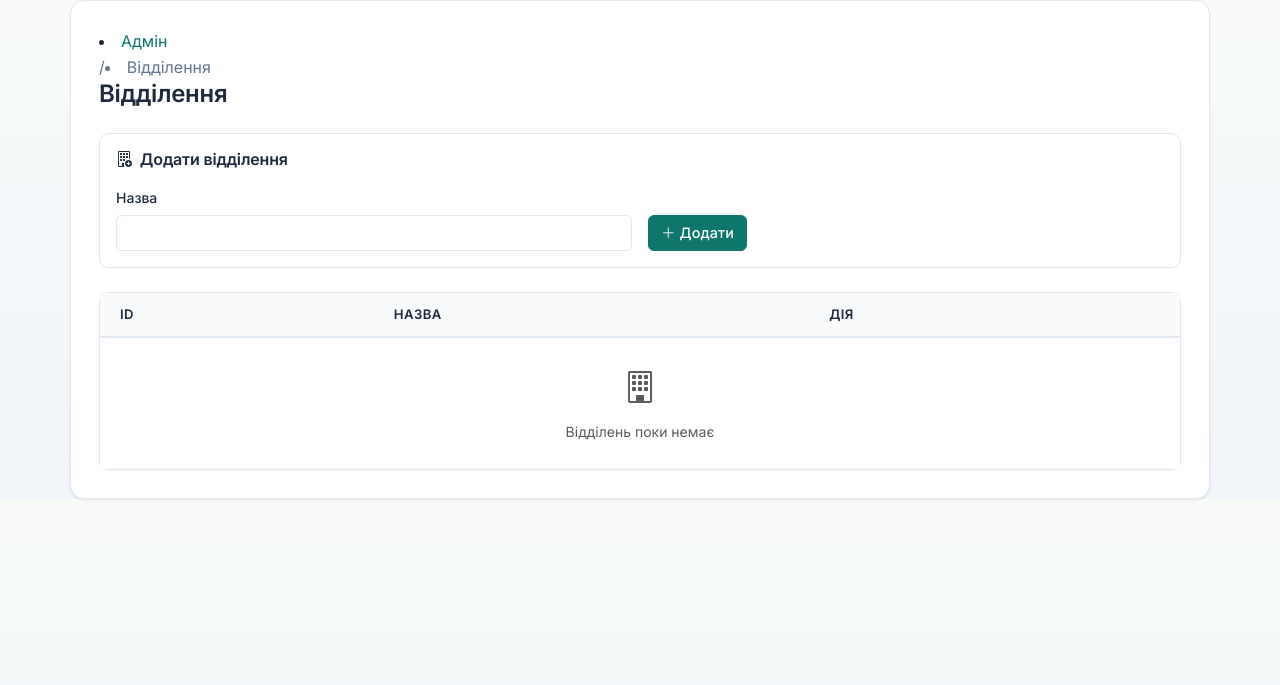
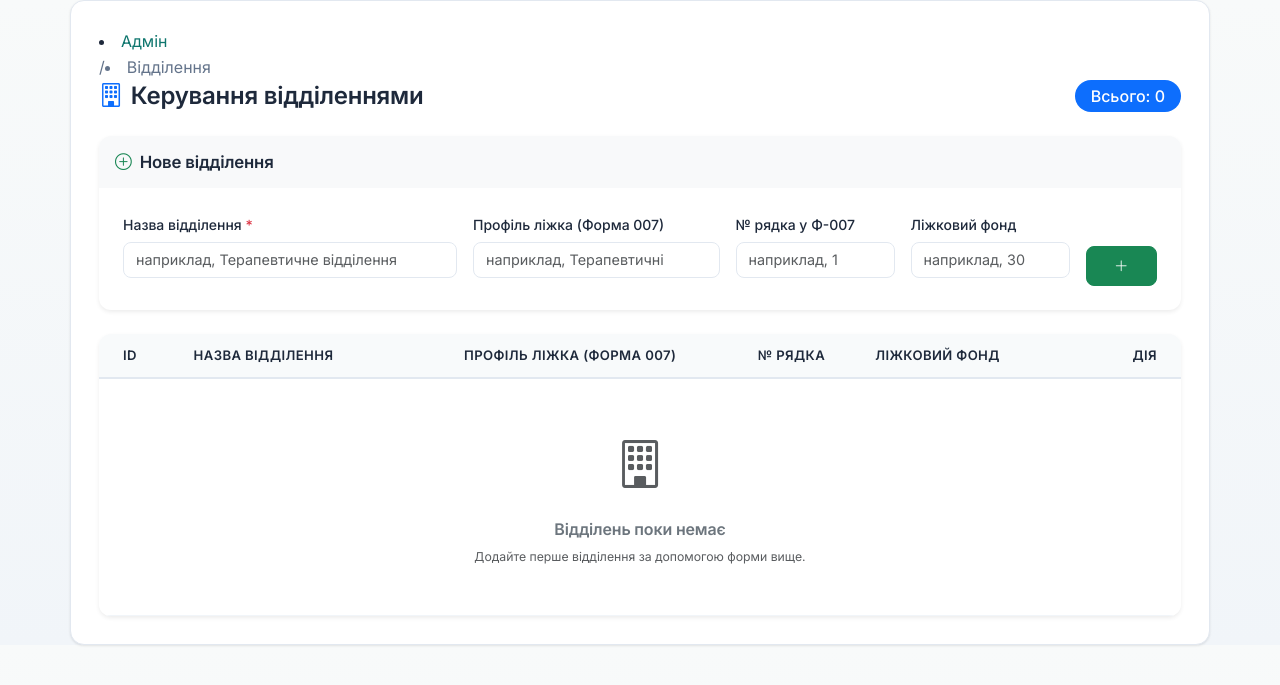
Before and after one commit to Mendela-A/Med-Data, a Flask app: template templates/admin_departments.html in a window 1280 px wide. Shown: the top 685 px of the page. Run offline with Flask 3, Linux system fonts and the light colour scheme; the template is opened without the code that fills it, so the values that code supplies are empty.

Commit message:
Add dynamic Bed Profile and Row Number to Departments management

```diff
--- a/models.py
+++ b/models.py
@@ -140,6 +140,7 @@ class Department(db.Model):
     __tablename__ = 'departments'
     id = db.Column(db.Integer, primary_key=True)
     name = db.Column(db.String(200), nullable=False, unique=True, index=True)
+    bed_profile_name = db.Column(db.String(200), nullable=True)  # Назва профілю ліжка (для Форми 007)
     bed_capacity = db.Column(db.Integer, nullable=True)  # ліжковий фонд (для Форми 016)
     row_no = db.Column(db.Integer, nullable=True)        # № рядка у Формі 007 (МОЗ нумерація)
     created_at = db.Column(db.DateTime, default=lambda: datetime.now(timezone.utc))
--- a/templates/admin_departments.html
+++ b/templates/admin_departments.html
@@ -5,50 +5,105 @@
   <li class="breadcrumb-item active" aria-current="page">Відділення</li>
 {% endblock %}
 {% block content %}
-  <h1 class="h4 mb-4">Відділення</h1>
+  <div class="d-flex justify-content-between align-items-center mb-4">
+    <h1 class="h4 mb-0"><i class="bi bi-building me-2 text-primary"></i>Керування відділеннями</h1>
+    <span class="badge bg-primary px-3 py-2 fs-6 rounded-pill">Всього: {{ departments|length }}</span>
+  </div>
 
-  <div class="card mb-4">
-    <div class="card-body">
-      <h2 class="h6 mb-3"><i class="bi bi-building-add me-2"></i>Додати відділення</h2>
-      <form method="post" action="{{ url_for('admin.admin_create_department') }}" class="row gx-3 gy-2 align-items-end">
-        <div class="col-sm-6">
-          <label class="form-label">Назва</label>
-          <input class="form-control" name="name" required>
+  <!-- Додати відділення Card -->
+  <div class="card border-0 shadow-sm mb-4" style="border-radius: 12px; overflow: hidden;">
+    <div class="card-header bg-light border-0 py-3">
+      <h5 class="card-title mb-0" style="font-weight: 600; font-size: 1.05rem;">
+        <i class="bi bi-plus-circle me-2 text-success"></i>Нове відділення
+      </h5>
+    </div>
+    <div class="card-body p-4">
+      <form method="post" action="{{ url_for('admin.admin_create_department') }}" class="row g-3 needs-validation" novalidate>
+        <div class="col-md-4">
+          <label class="form-label fw-medium">Назва відділення <span class="text-danger">*</span></label>
+          <input class="form-control" name="name" required placeholder="наприклад, Терапевтичне відділення" style="border-radius: 8px;">
         </div>
-        <div class="col-auto">
-          <button class="btn btn-primary" type="submit"><i class="bi bi-plus-lg me-1"></i>Додати</button>
+        <div class="col-md-3">
+          <label class="form-label fw-medium">Профіль ліжка (Форма 007)</label>
+          <input class="form-control" name="bed_profile_name" placeholder="наприклад, Терапевтичні" style="border-radius: 8px;">
+        </div>
+        <div class="col-md-2">
+          <label class="form-label fw-medium">№ рядка у Ф-007</label>
+          <input class="form-control" name="row_no" type="number" min="1" placeholder="наприклад, 1" style="border-radius: 8px;">
+        </div>
+        <div class="col-md-2">
+          <label class="form-label fw-medium">Ліжковий фонд</label>
+          <input class="form-control" name="bed_capacity" type="number" min="0" placeholder="наприклад, 30" style="border-radius: 8px;">
+        </div>
+        <div class="col-md-1 d-flex align-items-end">
+          <button class="btn btn-success w-100 py-2" type="submit" style="border-radius: 8px; font-weight: 500;">
+            <i class="bi bi-plus-lg"></i>
+          </button>
         </div>
       </form>
     </div>
   </div>
 
-  <div class="card">
+  <!-- Список відділень Card -->
+  <div class="card border-0 shadow-sm" style="border-radius: 12px; overflow: hidden;">
     <div class="card-body p-0">
       <div class="table-responsive">
-        <table class="table table-hover mb-0">
-          <thead>
+        <table class="table table-hover align-middle mb-0">
+          <thead class="table-light">
             <tr>
-              <th>ID</th>
-              <th>Назва</th>
-              <th>Дія</th>
+              <th class="ps-4" style="width: 8%;">ID</th>
+              <th style="width: 25%;">Назва відділення</th>
+              <th style="width: 25%;">Профіль ліжка (Форма 007)</th>
+              <th class="text-center" style="width: 12%;">№ рядка</th>
+              <th class="text-center" style="width: 15%;">Ліжковий фонд</th>
+              <th class="pe-4 text-end" style="width: 15%;">Дія</th>
             </tr>
           </thead>
           <tbody>
             {% for d in departments %}
               <tr>
-                <td>{{ d.id }}</td>
-                <td><span class="fw-medium">{{ d.name }}</span></td>
+                <td class="ps-4 text-muted">{{ d.id }}</td>
+                <td><span class="fw-semibold text-dark">{{ d.name }}</span></td>
                 <td>
-                  <form method="post" action="{{ url_for('admin.admin_delete_department', dept_id=d.id) }}" style="display:inline;" class="delete-form" data-confirm="Видалити відділення «{{ d.name }}»?">
-                    <button class="btn btn-sm btn-outline-danger" type="submit"><i class="bi bi-trash me-1"></i>Видалити</button>
-                  </form>
+                  {% if d.bed_profile_name %}
+                    <span class="text-secondary fw-medium">{{ d.bed_profile_name }}</span>
+                  {% else %}
+                    <span class="text-muted italic-text" style="font-style: italic;">За замовчуванням (назва)</span>
+                  {% endif %}
+                </td>
+                <td class="text-center">
+                  {% if d.row_no is not none %}
+                    <span class="badge bg-secondary px-2.5 py-1.5 fs-7 rounded">{{ d.row_no }}</span>
+                  {% else %}
+                    <span class="text-muted">—</span>
+                  {% endif %}
+                </td>
+                <td class="text-center fw-medium">
+                  {% if d.bed_capacity is not none %}
+                    {{ d.bed_capacity }}
+                  {% else %}
+                    <span class="text-muted">—</span>
+                  {% endif %}
+                </td>
+                <td class="pe-4 text-end">
+                  <div class="d-inline-flex gap-1">
+                    <a href="{{ url_for('admin.admin_edit_department', dept_id=d.id) }}" class="btn btn-sm btn-outline-primary" style="border-radius: 6px;">
+                      <i class="bi bi-pencil me-1"></i>Редагувати
+                    </a>
+                    <form method="post" action="{{ url_for('admin.admin_delete_department', dept_id=d.id) }}" class="delete-form mb-0" data-confirm="Видалити відділення «{{ d.name }}»?">
+                      <button class="btn btn-sm btn-outline-danger" type="submit" style="border-radius: 6px;">
+                        <i class="bi bi-trash me-1"></i>Видалити
+                      </button>
+                    </form>
+                  </div>
                 </td>
               </tr>
             {% else %}
               <tr>
-                <td colspan="3" class="text-center py-4">
-                  <i class="bi bi-building text-muted" style="font-size: 2rem;"></i>
-                  <p class="text-muted mt-2 mb-0">Відділень поки немає</p>
+                <td colspan="6" class="text-center py-5">
+                  <i class="bi bi-building text-muted mb-3" style="font-size: 3rem; display: block;"></i>
+                  <h6 class="text-secondary">Відділень поки немає</h6>
+                  <p class="text-muted mb-0 small">Додайте перше відділення за допомогою форми вище.</p>
                 </td>
               </tr>
             {% endfor %}
--- a/templates/print_form007.html
+++ b/templates/print_form007.html
@@ -155,7 +155,7 @@ tr.totals td {
   <tbody>
     {% for dept, r, free_total in rows %}
     <tr>
-      <td class="dept-name">{{ dept.name }}</td>
+      <td class="dept-name">{{ dept.bed_profile_name or dept.name }}</td>
       <td>{{ dept.row_no or '' }}</td>
       <td>{{ r.beds_total or '' }}</td>
       <td>{{ r.beds_renovation or '' }}</td>
--- a/templates/statisty/form007_day.html
+++ b/templates/statisty/form007_day.html
@@ -70,7 +70,7 @@
     <tbody>
       {% for dept, r, free_total in rows %}
       <tr>
-        <td class="fw-semibold">{{ dept.name }}</td>
+        <td class="fw-semibold">{{ dept.bed_profile_name or dept.name }}</td>
         <td class="text-center text-muted">{{ dept.row_no or '' }}</td>
         <td class="text-center">{{ r.beds_total if r and r.beds_total is not none else '' }}</td>
         <td class="text-center">{{ r.beds_renovation if r and r.beds_renovation is not none else '' }}</td>
--- a/templates/statisty/form007_edit.html
+++ b/templates/statisty/form007_edit.html
@@ -63,7 +63,7 @@
         {% for dept in depts %}
           {% set r = existing.get(dept.id) %}
           <tr>
-            <td class="fw-semibold">{{ dept.name }}</td>
+            <td class="fw-semibold">{{ dept.bed_profile_name or dept.name }}</td>
             <td class="text-center text-muted">{{ dept.row_no or '' }}</td>
 
             {# col3 — beds_total #}
```
Also changed, not shown: app/blueprints/admin/routes.py (+88 -3 lines), migrations/versions/20260521_v3_add_bed_profile_name.py (added, +25 -0 lines), templates/edit_department.html (added, +55 -0 lines).
